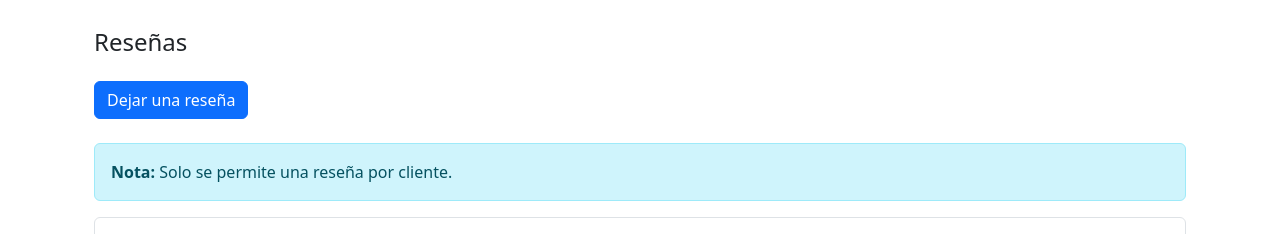
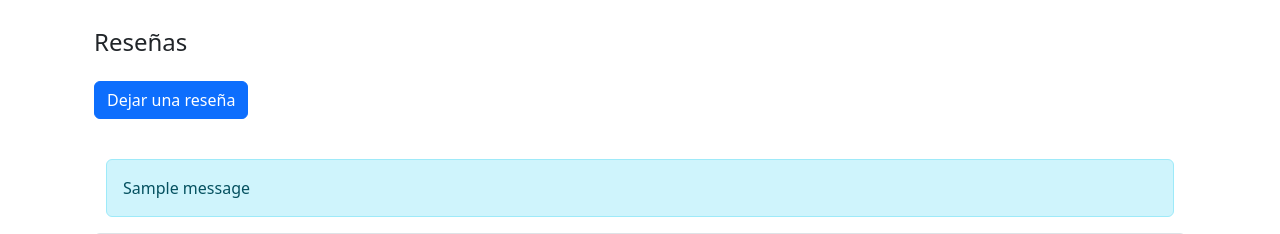
Before and after one commit to VladimirAzanza/shifa_products, a Django app: page /catalog/1/ in a window 1280 px wide. Shown: the part 424-658 px from the top of the page. Run offline with Django 4.2, Linux system fonts and the light colour scheme; data comes from the database, SQL or seed files in the repository; tables that the repository leaves empty hold one stand-in row (values such as "Sample post"); one stand-in notice (Sample message) is shown.

Commit message:
Add alert message for two or more reviews

```diff
--- a/shifa_products/catalog/views.py
+++ b/shifa_products/catalog/views.py
@@ -1,3 +1,4 @@
+from django.contrib import messages
 from django.contrib.auth.mixins import LoginRequiredMixin
 from django.shortcuts import get_object_or_404, redirect
 from django.urls import reverse_lazy
@@ -41,6 +42,10 @@ class ReviewCreateView(LoginRequiredMixin, CreateView):
     def get(self, request, *args, **kwargs):
         product = self.get_object()
         if Review.objects.filter(user=request.user, product=product):
+            messages.error(
+                request,
+                "Solo se permite una reseña por cliente para este producto."
+            )
             return redirect('catalog:product_detail', product_id=product.pk)
         return super().get(request, *args, **kwargs)
 
--- a/shifa_products/templates/catalog/product_detail.html
+++ b/shifa_products/templates/catalog/product_detail.html
@@ -19,9 +19,15 @@
   <div class="container mt-5">
     <h4 class="mb-4">Reseñas</h4>
     <a href="{% url 'catalog:review_form' product.id %}" class="btn btn-primary mb-4">Dejar una reseña</a>
-    <div class="alert alert-info alert-dismissible fade show" role="alert">
-      <strong>Nota:</strong> Solo se permite una reseña por cliente.
-    </div>
+    {% if messages %}
+      <div class="container mt-3">
+        {% for message in messages %}
+          <div class="alert alert-info alert-dismissible fade show" role="alert">
+            {{ message }}
+          </div>
+        {% endfor %}
+      </div>
+    {% endif %}
     <ul class="list-unstyled">
       {% for review in reviews %}
       <li class="review-card mb-4 p-3 border rounded">
```
